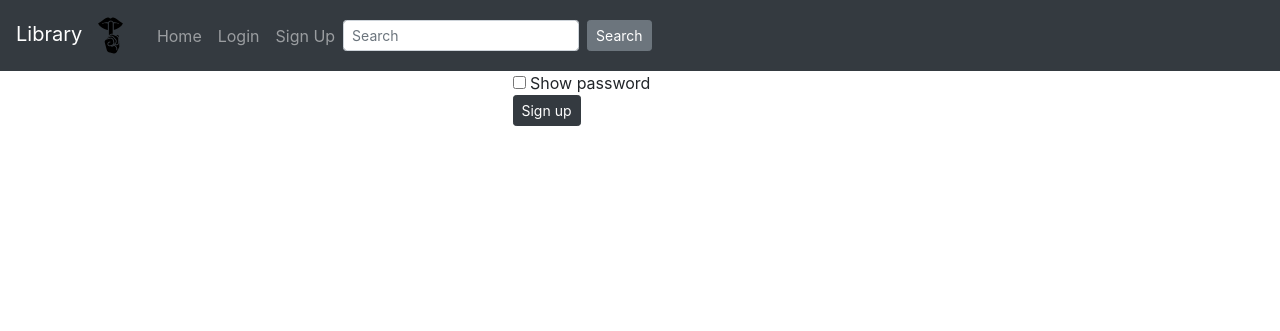
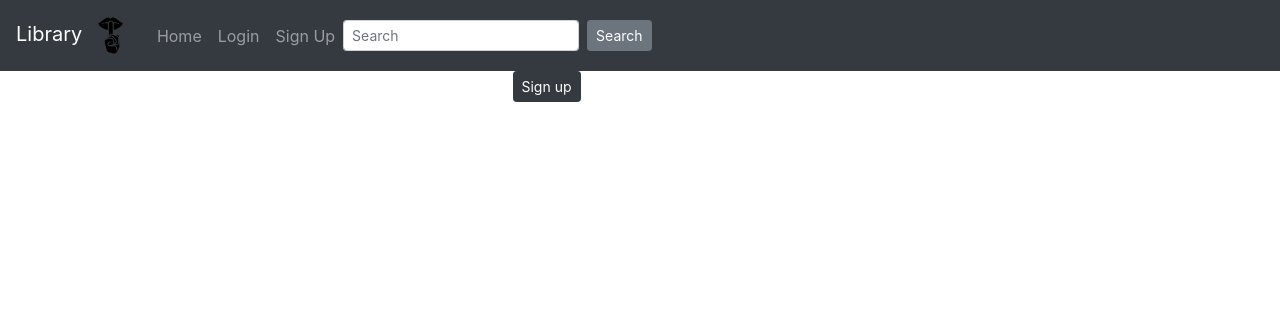
Before and after one commit to PiotrNowysz/library_django, a Django app: template templates/registration/user_create.html in a window 1280 px wide. Shown: the top 331 px of the page. Run offline with Django 3.2, Linux system fonts and the light colour scheme; the template is opened without the code that fills it, so the values that code supplies are empty; some libraries are stand-ins or nearby versions.

Commit message:
small change

```diff
--- a/templates/registration/user_create.html
+++ b/templates/registration/user_create.html
@@ -29,8 +29,6 @@
         <div class="row">
             {{ user_form|crispy }}
         </div>
-        <input type="checkbox" id="show_pass"> Show password <br>
-
         <button type="submit" class="btn btn-dark btn-sm">Sign up</button>
     </form>
 {% endblock %}
```
